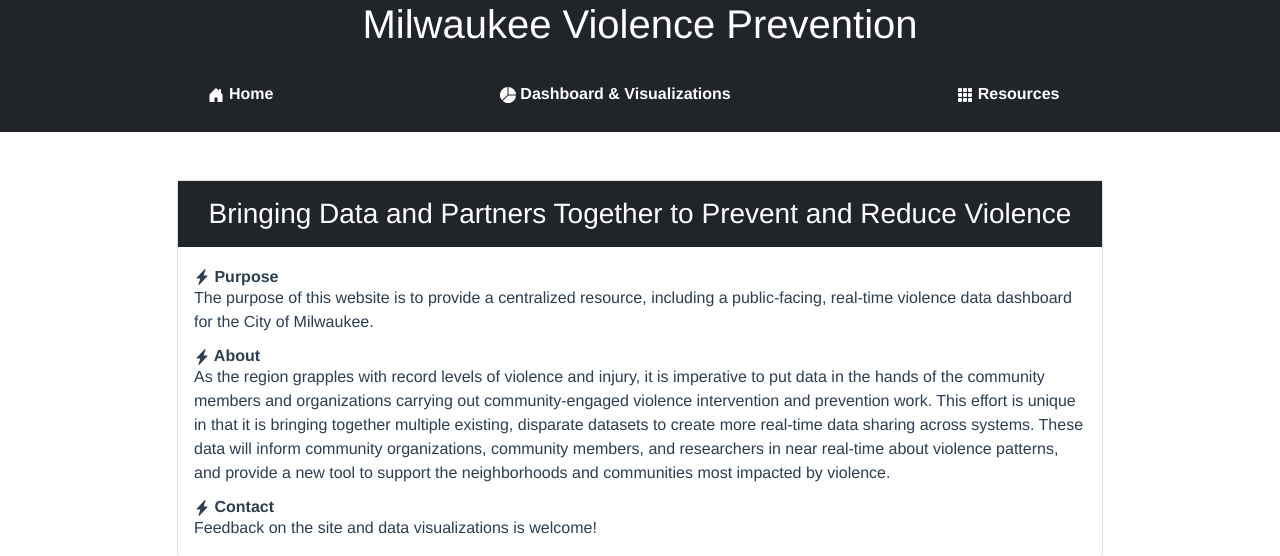
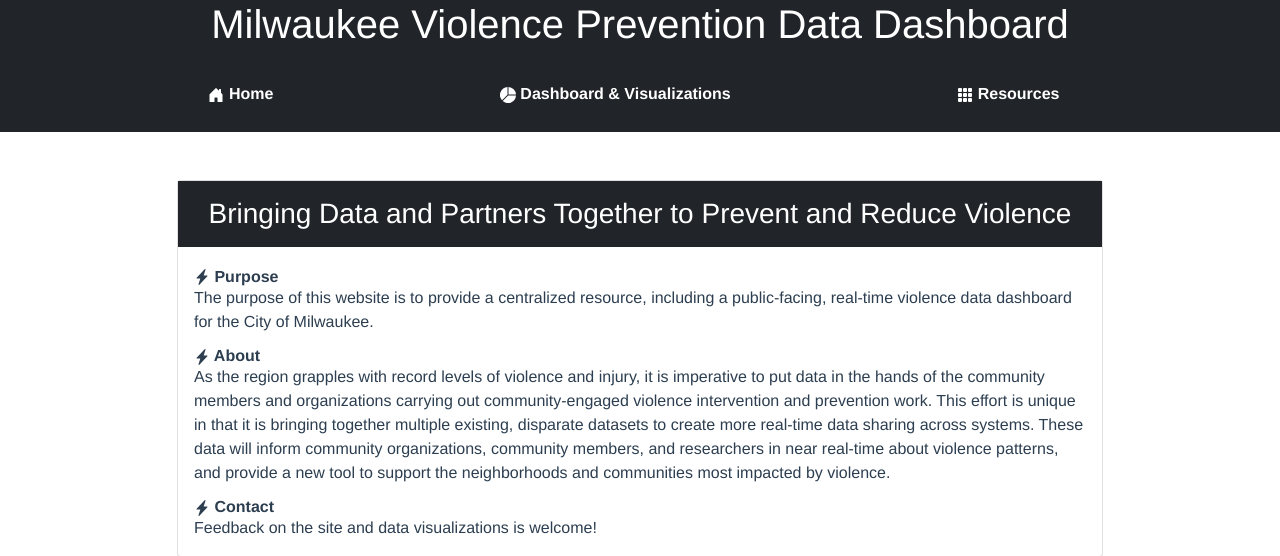
Before and after one commit to kmtopel/data-dash-flask, a Flask app: page / in a window 1280 px wide. Shown: the top 556 px of the page. Run offline with Flask 2, Linux system fonts and the light colour scheme.

Commit message:
changed title

```diff
--- a/templates/base.html
+++ b/templates/base.html
@@ -18,7 +18,7 @@
   <body>
     <div id='main-container' class='container-fluid'>
         <nav class="row navbar-nav navbar-dark fw-bolder bg-dark">
-            <h1 class="text-center text-white">Milwaukee Violence Prevention</h1>
+            <h1 class="text-center text-white">Milwaukee Violence Prevention Data Dashboard</h1>
         </nav>
         <nav class="row navbar navbar-dark navbar-expand-lg bg-dark fw-bolder ">
             <div class="container-fluid d-flex justify-content-center">
```
